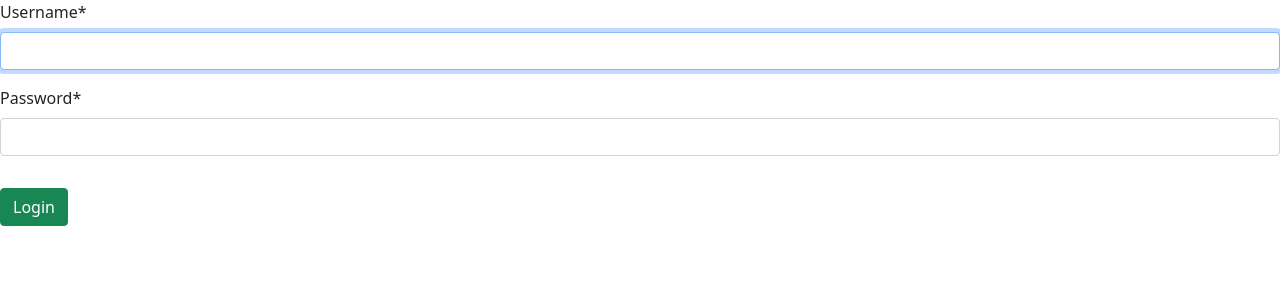
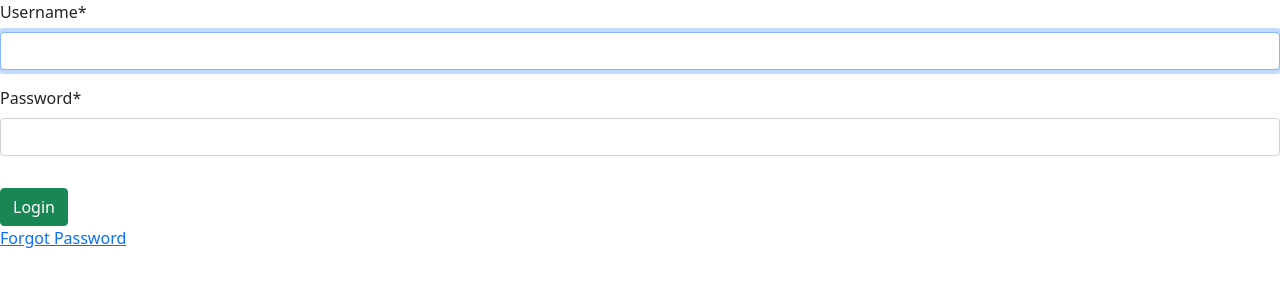
Before and after one commit to radman1007/Django-Book-Store, a Django app: page /accounts/login/ in a window 1280 px wide. Shown: the top 300 px of the page. Run offline with Django 4.2, Linux system fonts and the light colour scheme; some libraries are stand-ins or nearby versions.

Commit message:
forgot pass page on login

```diff
--- a/templates/registration/login.html
+++ b/templates/registration/login.html
@@ -7,4 +7,5 @@
         {{ form|crispy }}
         <button class="btn btn-success mt-3" type="sunmit">Login</button>
     </form>
+    <a href="{% url "password_reset" %}">Forgot Password</a>
 {% endblock content %}
```
